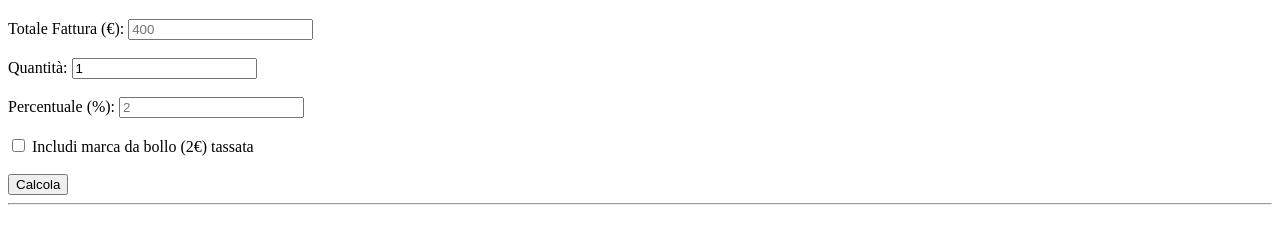
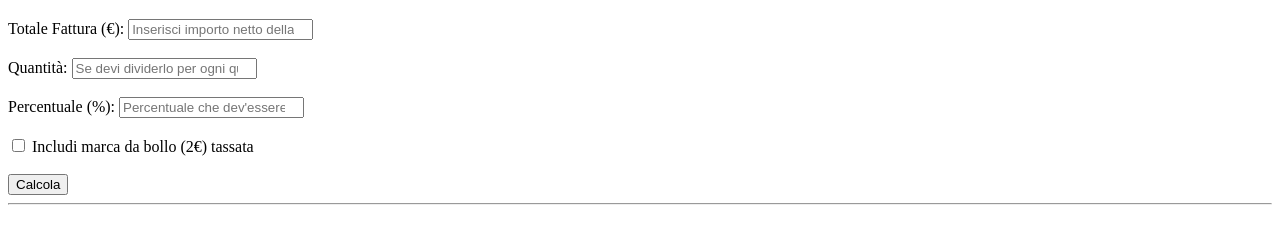
Before and after one commit to alessi90s/calcolo-netto, a plain HTML site: page index.html in a window 1280 px wide. Shown: the part 61-304 px from the top of the page. Drawn offline with Linux system fonts and the light colour scheme.

Commit message:
Update index.html

```diff
--- a/index.html
+++ b/index.html
@@ -9,15 +9,15 @@
 
   <!-- Totale desiderato (compreso marca da bollo e imposta) -->
   <label for="totale">Totale Fattura (€):</label>
-  <input type="number" id="totale" step="0.01" placeholder="400"><br><br>
+  <input type="number" id="totale" step="0.01" placeholder="Inserisci importo netto della fattura"><br><br>
 
   <!-- Quantità -->
   <label for="quantita">Quantità:</label>
-  <input type="number" id="quantita" step="1" value="1"><br><br>
+  <input type="number" id="quantita" step="1" placeholder="Se devi dividerlo per ogni quantità inserisci qui"><br><br>
 
   <!-- Percentuale -->
   <label for="percentuale">Percentuale (%):</label>
-  <input type="number" id="percentuale" step="0.01" placeholder="2"><br><br>
+  <input type="number" id="percentuale" step="0.01" placeholder="Percentuale che dev'essere inclusa"><br><br>
 
   <!-- Checkbox marca da bollo -->
   <input type="checkbox" id="marcaBollo">
```
